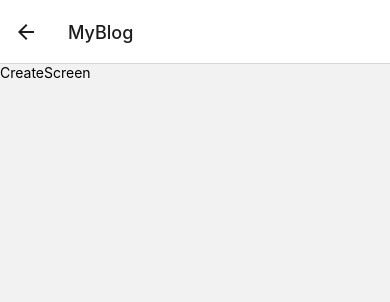
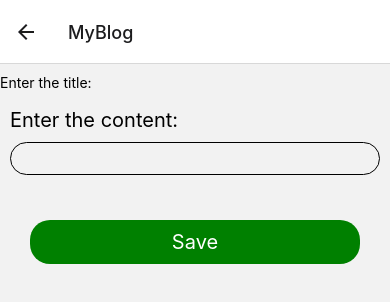
Before and after one commit to bilgesueski/react-native, a React Native app in the folder blog/: screen /Create in a window 390 px wide. Shown: the top 302 px of the page. Built offline with nearby package versions, Linux system fonts and the light colour scheme.

Commit message:
chore: Update for use BlogPostForm component

```diff
--- a/blog/screens/CreateScreen.js
+++ b/blog/screens/CreateScreen.js
@@ -1,12 +1,9 @@
 import { StyleSheet, Text, View } from "react-native";
 import React from "react";
+import BlogPostForm from "../components/BlogPostForm";
 
 export default function CreateScreen() {
-  return (
-    <View>
-      <Text>CreateScreen</Text>
-    </View>
-  );
+  return <BlogPostForm />;
 }
 
 const styles = StyleSheet.create({});
```
